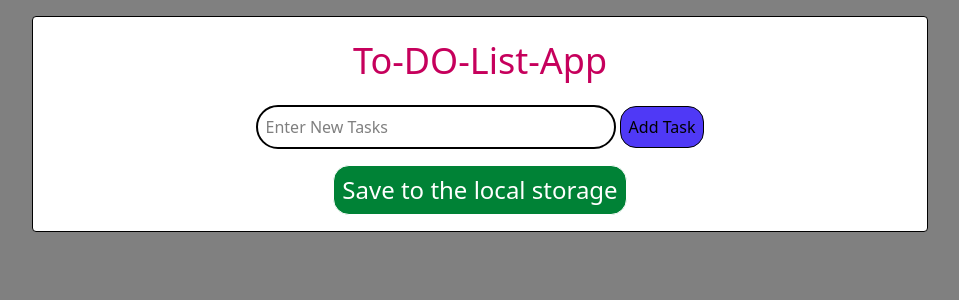
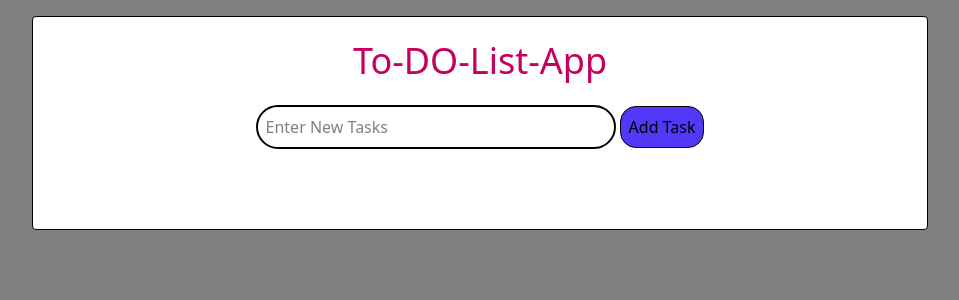
Before and after one commit to Elias-Takle/Todo-List-With-React, a React (Vite) app: page / in a window 1280 px wide. Shown: the top 300 px of the page, without its empty margins (160-1119 px from the left). Built offline with nearby package versions, Linux system fonts and the light colour scheme.

Commit message:
Error fixe

```diff
--- a/src/components/TodoList.jsx
+++ b/src/components/TodoList.jsx
@@ -16,7 +16,7 @@ function TodoList() {
   return (
     <div className="bg-white w-[70%] h-100vh m-auto border rounded ">
       <h1 className="text-center text-pink-700 text-4xl m-6">To-DO-List-App</h1>
-      <div className="text-center space-x-1">
+      <div className="text-center space-x-1 mb-20">
         <input
           className="w-90 p-2 border-2 rounded-3xl"
           type="text"
@@ -29,11 +29,6 @@ function TodoList() {
           className="bg-indigo-600 p-2 border rounded-2xl"
         >
           Add Task
-        </button>
-      </div>
-      <div className="text-center m-4 text-white ">
-        <button className="bg-green-700 text-2xl p-2 border rounded-2xl">
-          Save to the local storage
         </button>
       </div>
       <ul className="text-white w-[90%] m-auto">
```
